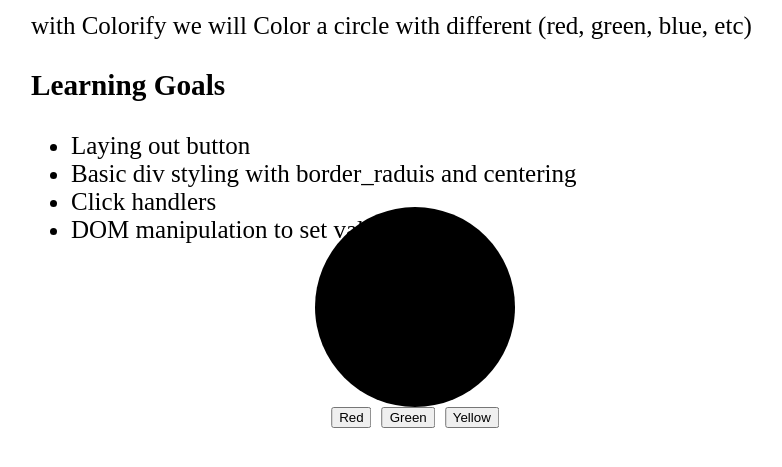
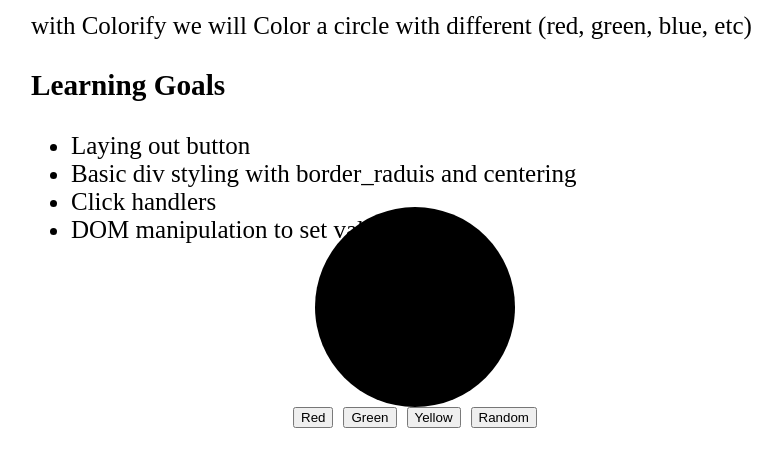
Before and after one commit to hademinne/Project-Colorify-, a plain HTML site: page index.html in a window 1280 px wide. Shown: the part 193-660 px from the top of the page, without its empty margins (225-1007 px from the left). Drawn offline with Linux system fonts and the light colour scheme.

Commit message:
random color

```diff
--- a/index.html
+++ b/index.html
@@ -28,6 +28,7 @@
       <button onclick="paint('red')">Red</button>
       <button onclick="paint('green')">Green</button>
       <button onclick="paint('yellow')">Yellow</button>
+      <button onclick="getRandColor()">Random</button>
     </div>
 
     <script src="main.js" defer></script>
--- a/main.js
+++ b/main.js
@@ -6,3 +6,8 @@ function paint(color) {
   circle.style = `background-color:${color}`;
   console.log(circle);
 }
+
+function getRandColor() {
+  const randomColor = "#" + Math.floor(Math.random() * 16777215).toString(16);
+  document.getElementById("circleID").style.backgroundColor = randomColor;
+}
```
